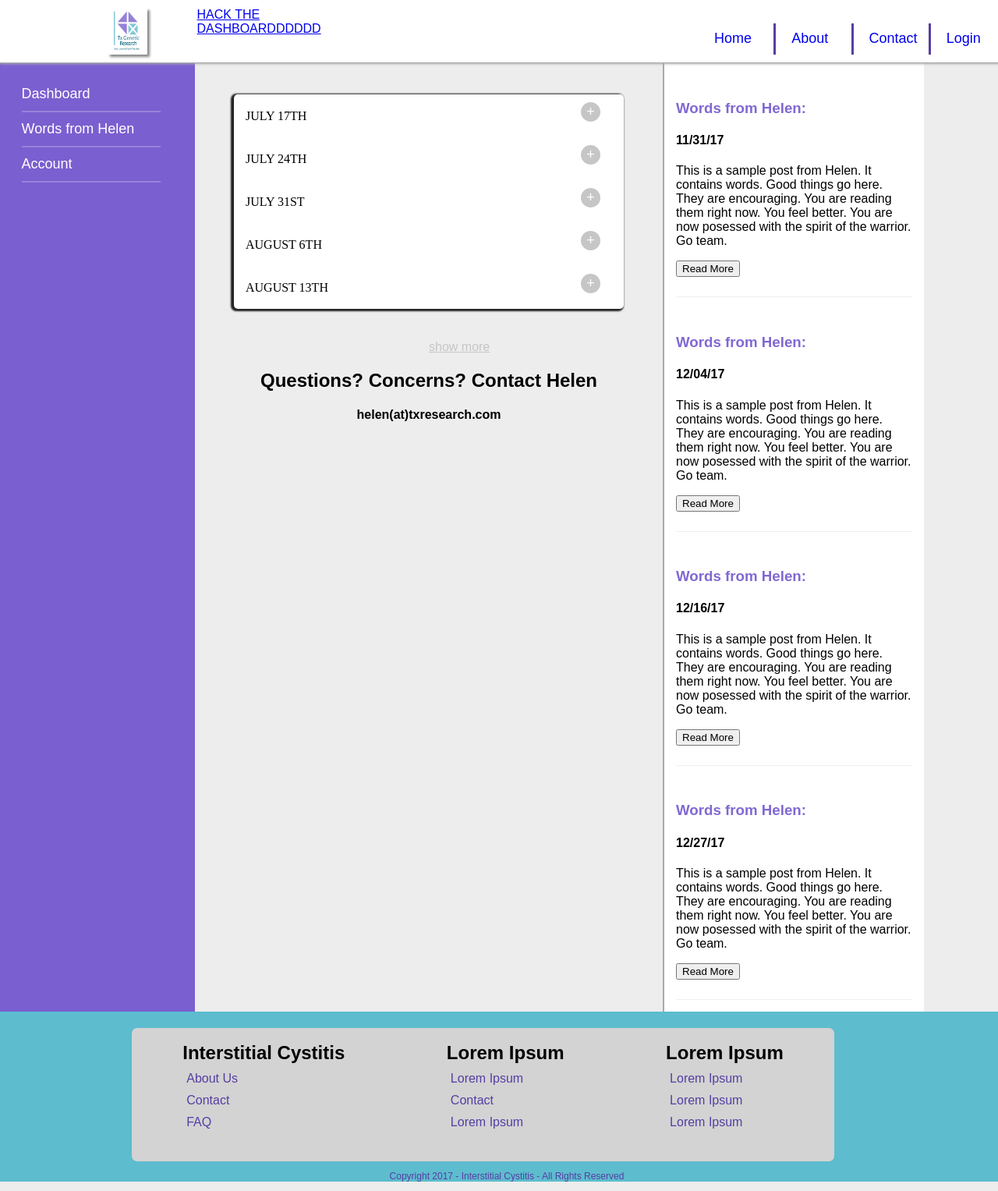
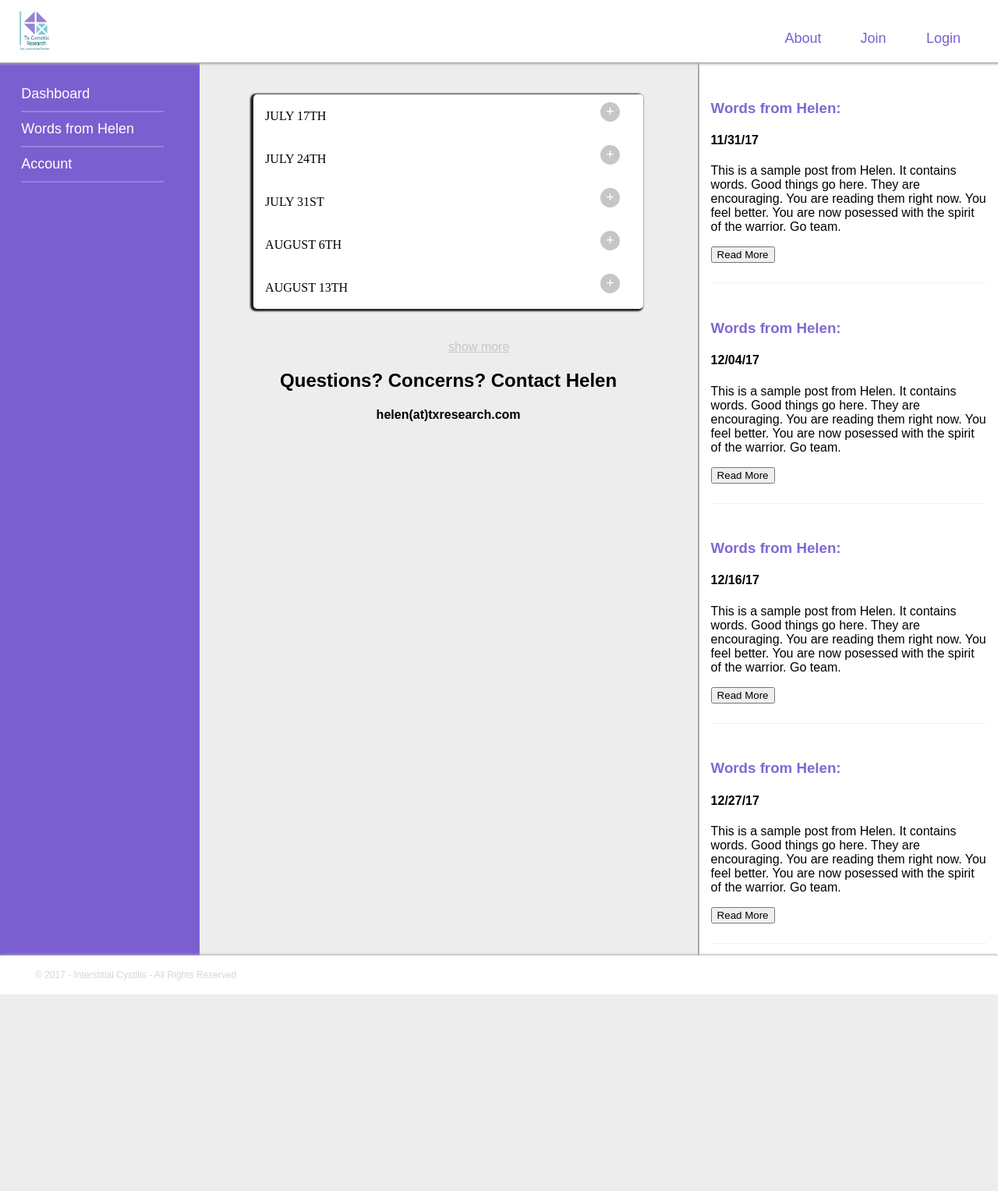
Before and after one commit to maftoun95/helenIC, a React (Create React App) app: page /UserDashboard in a window 1280 px wide. Shown: the whole page at 78% size. After the commit the page ends 1275 px from the top, so only its background shows below. Built offline with nearby package versions, Linux system fonts and the light colour scheme; a web font is replaced by a local one.

Commit message:
updating Nav and footer, updating styles

```diff
--- a/src/App.js
+++ b/src/App.js
@@ -5,7 +5,6 @@ import AboutPage from './pages/AboutPage.jsx';
 import ContactPage from './pages/ContactPage.jsx';
 import HomePage from './pages/HomePage.jsx';
 import SignUpPage from './pages/SignUpPage.jsx';
-import ProductsPage from './pages/ProductsPage.jsx';
 import UserDashboard from './pages/UserDashboard.jsx';
 import NavContainer from './containers/NavContainer.jsx';
 import FooterContainer from './containers/FooterContainer.jsx';
@@ -19,10 +18,9 @@ class App extends Component {
           <Route exact={true} path='/' component={HomePage} />
           <Route path='/About' component={AboutPage} />
           <Route path='/Contact' component={ContactPage} />
-          <Route path='/Signup' component={SignUpPage} />
-          <Route path='/Products' component={ProductsPage} />
+          <Route path='/Join' component={SignUpPage} />
           <Route path='/UserDashboard' component={UserDashboard} />
-
+          <Route path='/Login' component={UserDashboard} />
           <FooterContainer />
         </div>
       </BrowserRouter>
--- a/src/components/homepage.css
+++ b/src/components/homepage.css
@@ -23,42 +23,34 @@
     margin-left: 10%;
     display: inline-block;
     overflow: hidden;
-    box-shadow: 3px 3px 3px #888;
 }
 
-.signUp {
-    width: 130px;
-    height: 30px;
-    margin-top: -10px;
-    margin-left: 10%;
-    padding-top: 10px;
-    border: 2px solid black;
-    border-radius: 3px;
-    background-color: #fefaff;
-    text-decoration: none;
-}
 
 .linksBar {
     display: flex;
     justify-content: space-between;
+    position: absolute;
+    right: 50px;
     height: 40px;
-    width: 35%;
-    margin-left: 35%;
     /* background-color: lightgray; */
     margin-top: 20px;
     overflow: hidden;
 }
 
-.linksBar
-
-.link {
+.linksBar .link {
     vertical-align: top;
     display: inline-block;
     line-height: 38px;
-    width: 20%;
-    margin-left: 2%;
+    width: 80px;
+    text-align: center;
+    margin-left: 10px;
     font-size: 18px;
+    color: #7a5fd0;
     text-decoration: none;
+}
+
+.linksBar .link:hover{
+    color: #251066;
 }
 
 .sideline {
@@ -119,66 +111,25 @@
 
 /* Footer */
 
-.wholeShebang {
-    background-color: #5DBCCE;
+
+.footer {
+    position: relative;
+    z-index: 100;
+    color: #D6D6D6;
+    background-color: #FFFFFF;
+    font-size: 12px;
+    height: 50px;
     width: 100%;
+    margin: 0px;
+    box-shadow: 0px -1px 3px 0px #AAA;
 }
-
-.footerContainer {
-    background-color: #5DBCCE;
-    flex-direction: row;
-    width: 80%;
-    margin: 0 auto;
-    padding-top: 1px;
-
+.footer > p {
+    display: inline;
+    margin: 0px;
+    margin-left: 20px;
+    line-height: 50px;
+    padding-left: 25px;
+    padding-right: 10px;
+    height: 25px;
+    background: transparent;
 }
-
-.footerImage {
-    display: block;
-    margin: 0 auto;
-    padding: 1%;
-}
-
-.footerLinksBar {
-    /* height: 40px;  */
-    display: flex;
-    justify-content: space-around;
-    width: 88%;
-    margin-left: 4%;
-    background-color: lightgray;
-    margin-top: 20px;
-    border-radius: 7px;
-}
-.footerDiv h2{
-    margin: 0 0 5px 0;
-}
-
-/*.linksBar {
-    display: block;
-    margin: 0 auto;
-    text-align: center;
-}*/
-
-.footerLink {
-    display: block;
-    padding: 5px;
-    text-decoration: none;
-    color: #563EA3;
-}
-
-.footerDiv {
-    display: inline-block;
-    margin: 2%;
-    padding-bottom: 2%;
-}
-
-.bottomFooter {
-    /* background-color: #FFFFFF; */
-    color: #563EA3;
-    font-size: 12px;
-    width: 100%;
-    margin: 0;
-    padding-left: 10px;
-    padding-right: 10px;
-    text-align: center;
-}
--- a/src/containers/FooterContainer.jsx
+++ b/src/containers/FooterContainer.jsx
@@ -1,35 +1,10 @@
 import React, { Component } from 'react';
-import NavLink from './../components/NavLink'
 
 export default class FooterContainer extends Component {
     render() {
         return (
-            <div className='wholeShebang'>
-                <div className={'footerContainer'}>
-                    <div className={'footerLinksBar'}>
-                        <div className={'footerDiv'}>
-                            <h2>Interstitial Cystitis</h2>
-                            <NavLink className={'footerLink'} linkTo='About' link={'About Us'} />
-                            <NavLink className={'footerLink'} linkTo='Contact' link={'Contact'} />
-                            <NavLink className={'footerLink'} linkTo='/' link={'FAQ'} />
-                        </div>
-                        <div className={'footerDiv'}>
-                            <h2>Lorem Ipsum</h2>
-                            <NavLink className={'footerLink'} linkTo='/' link={'Lorem Ipsum'} />
-                            <NavLink className={'footerLink'} linkTo='/' link={'Contact'} />
-                            <NavLink className={'footerLink'} linkTo='/' link={'Lorem Ipsum'} />
-                        </div>
-                        <div className={'footerDiv'}>
-                            <h2>Lorem Ipsum</h2>
-                            <NavLink className={'footerLink'} linkTo='/' link={'Lorem Ipsum'} />
-                            <NavLink className={'footerLink'} linkTo='/' link={'Lorem Ipsum'} />
-                            <NavLink className={'footerLink'} linkTo='/' link={'Lorem Ipsum'} />
-                        </div>
-                    </div>
-                </div>
-                <div className={'bottomFooter'}>
-                    <p>Copyright 2017 - Interstitial Cystitis - All Rights Reserved</p>
-                </div>
+            <div className={'footer'}>
+                <p>© 2017 - Interstitial Cystitis - All Rights Reserved</p>
             </div>
         )
     }
--- a/src/containers/NavContainer.jsx
+++ b/src/containers/NavContainer.jsx
@@ -1,4 +1,5 @@
 import React, { Component } from 'react';
+import { Link } from 'react-router-dom';
 import Image from './../components/Image.jsx';
 import NavLink from './../components/NavLink.jsx';
 
@@ -6,14 +7,13 @@ export default class NavContainer extends Component {
     render() {
         return (
             <div className={'navWrapper'}>
-                <Image className={'navImage'} image={"../../pictures/master_logo.jpg"}/>
-                    <NavLink linkTo={'UserDashboard'}link={'HACK THE DASHBOARDDDDDD'} />
-
+                <Link to='/'>
+                    <Image className={'navImage'} image={"../../pictures/master_logo.jpg"}/>
+                </Link>
                 <div className={'linksBar'}>
-                    <NavLink className={'link sideline'} linkTo={'/'} link={'Home'} />
-                    <NavLink className={'link sideline'} linkTo={'About'} link={'About'} />
-                    <NavLink className={'link sideline'} linkTo={'Contact'} link={'Contact'} />
-                    <NavLink className={'link'} linkTo={'Log In'}link={'Login'} />
+                    <NavLink className={'link'} linkTo={'About'} link={'About'} />
+                    <NavLink className={'link'} linkTo={'Join'} link={'Join'} />
+                    <NavLink className={'link'} linkTo={'Login'} link={'Login'} />
                 </div>
             </div>
         )
--- a/src/pages/UserDashboard.css
+++ b/src/pages/UserDashboard.css
@@ -11,7 +11,7 @@
 .leftSidebar{
     background-color: #7a5fd0;
     display: inline-block;
-    width: 250px;
+    width: 20%;
     vertical-align: top;
     font-size: 18px;
     color: white;
@@ -31,8 +31,8 @@
     vertical-align: top;
     background: #FFF;
     display: inline-block;
-    width: 333px;
     border-left: 2px solid #AAA;
+    width: 30%;
 }
 
 .wordsPost {
@@ -49,7 +49,7 @@
 /* Center Console */
 .centerConsole{
     vertical-align: top;
-    width: 600px;
+    width: 50%;
 }
 .accordion-container {
     width: 60%;
@@ -101,6 +101,7 @@
 }
 .accordion-textarea{
     border-radius: 5px;
+    width: 80%;
 }
 
 .accordion-button{
```
Also changed, not shown: src/components/AccordionItem.jsx (line endings or trailing spaces).
